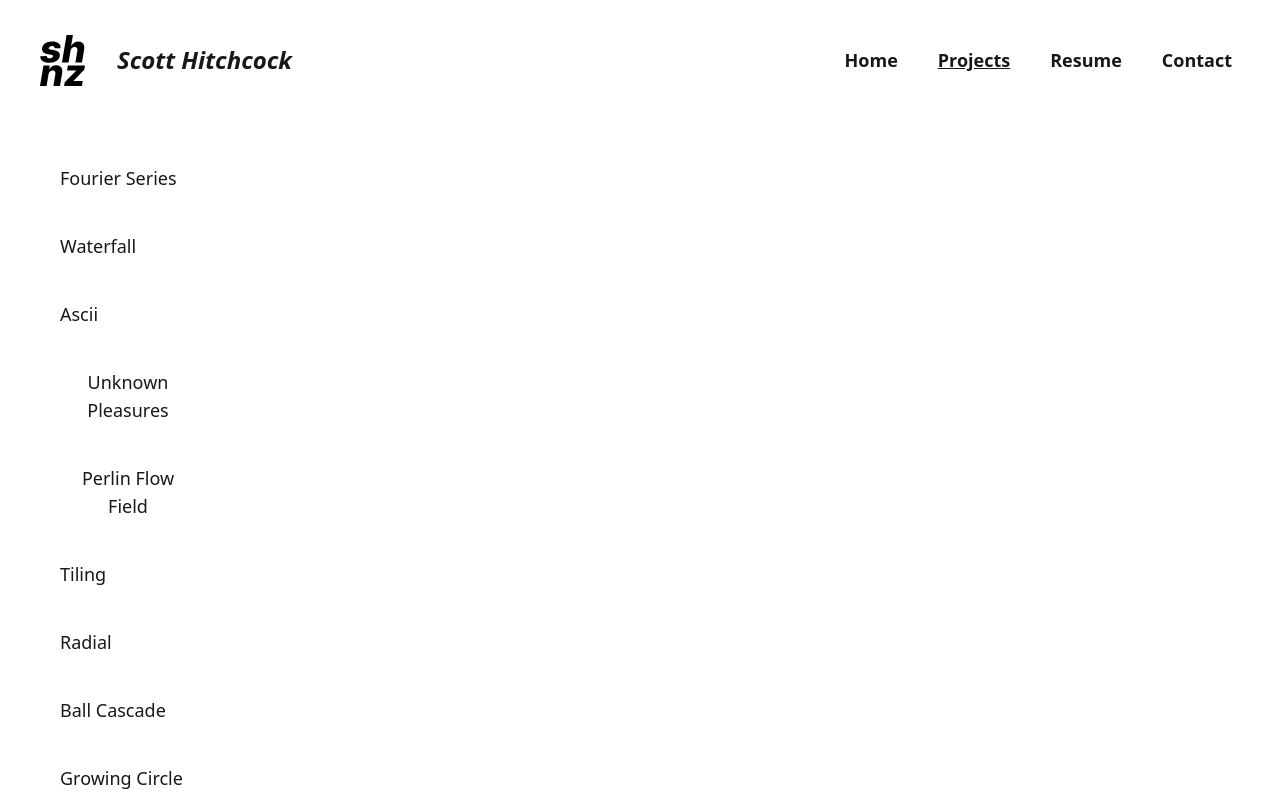
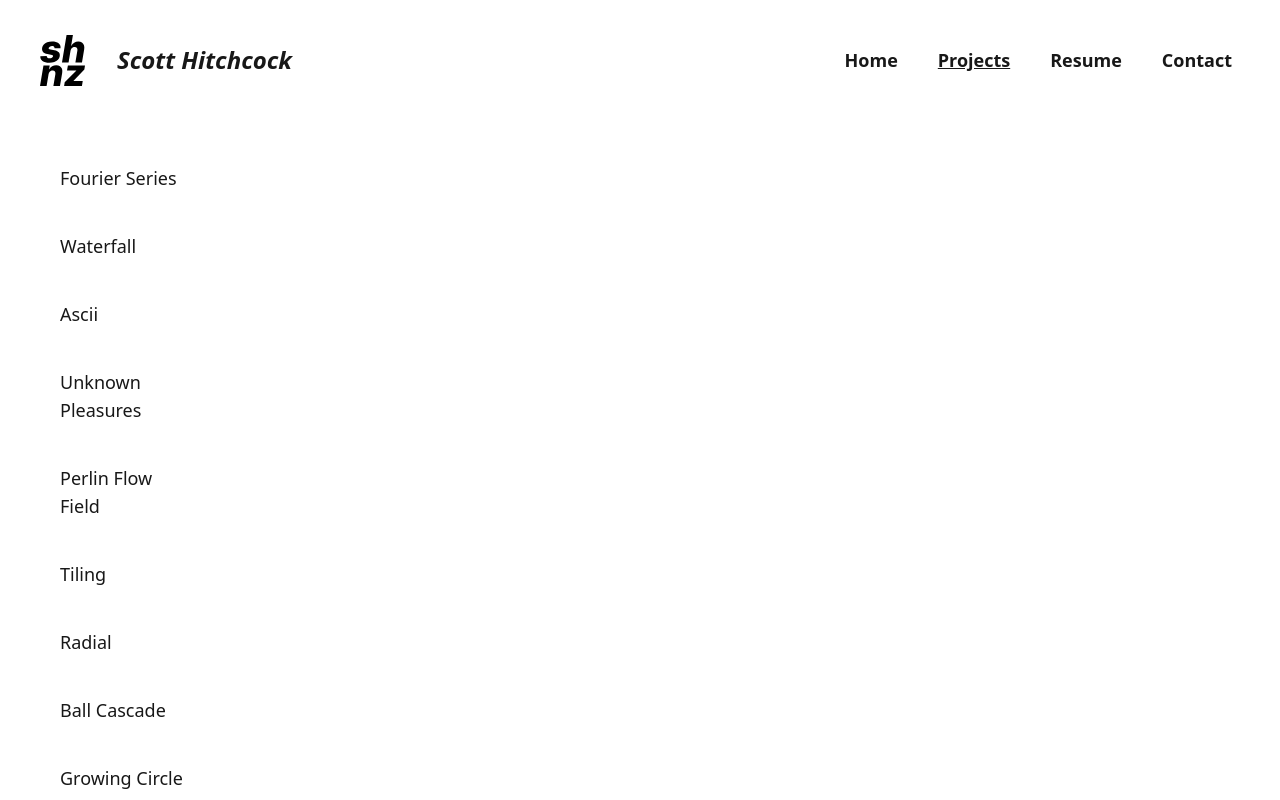
Before and after one commit to scotthitch/s-hitchcock-website, a Nuxt app: page /projects in a window 1280 px wide. Built offline with nearby package versions, Linux system fonts and the light colour scheme.

Commit message:
feat: remove button. keep as only <li />. rounded border now fades in

```diff
--- a/pages/projects.vue
+++ b/pages/projects.vue
@@ -37,18 +37,16 @@ onUnmounted(() => {
                 <ul class="flex flex-col h-full pt-4 pb-16 text-lg overflow-scroll px-4">
                     <li
                         v-for="(project, i) in projects"
-                        class="text-left font-medium py-5"
+                        class="text-left font-medium py-5 button px-3"
                         :key="i"
                         :class="
                             i == selectedProjectIndex &&
-                            'scale-[1.1] border-4 rounded-[20px] shadow-md'
+                            'scale-[1.1] rounded-[20px] shadow-md transition ease-in-out'
                         "
                         @mouseenter="selectedProjectIndex = i"
                         @click="selectedProjectIndex = i"
                     >
-                        <button class="px-3">
-                            {{ project.title }}
-                        </button>
+                        {{ project.title }}
                     </li>
                 </ul>
             </div>
```
